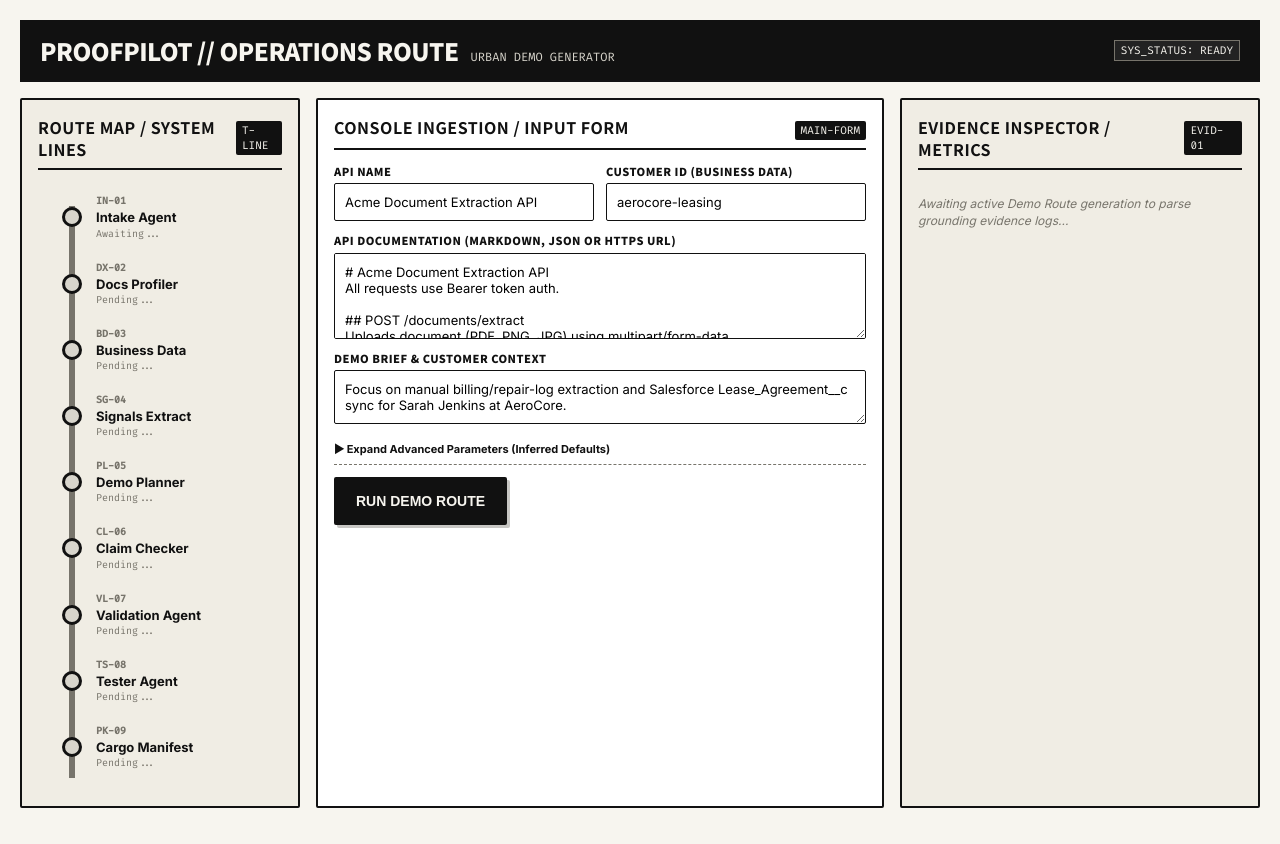
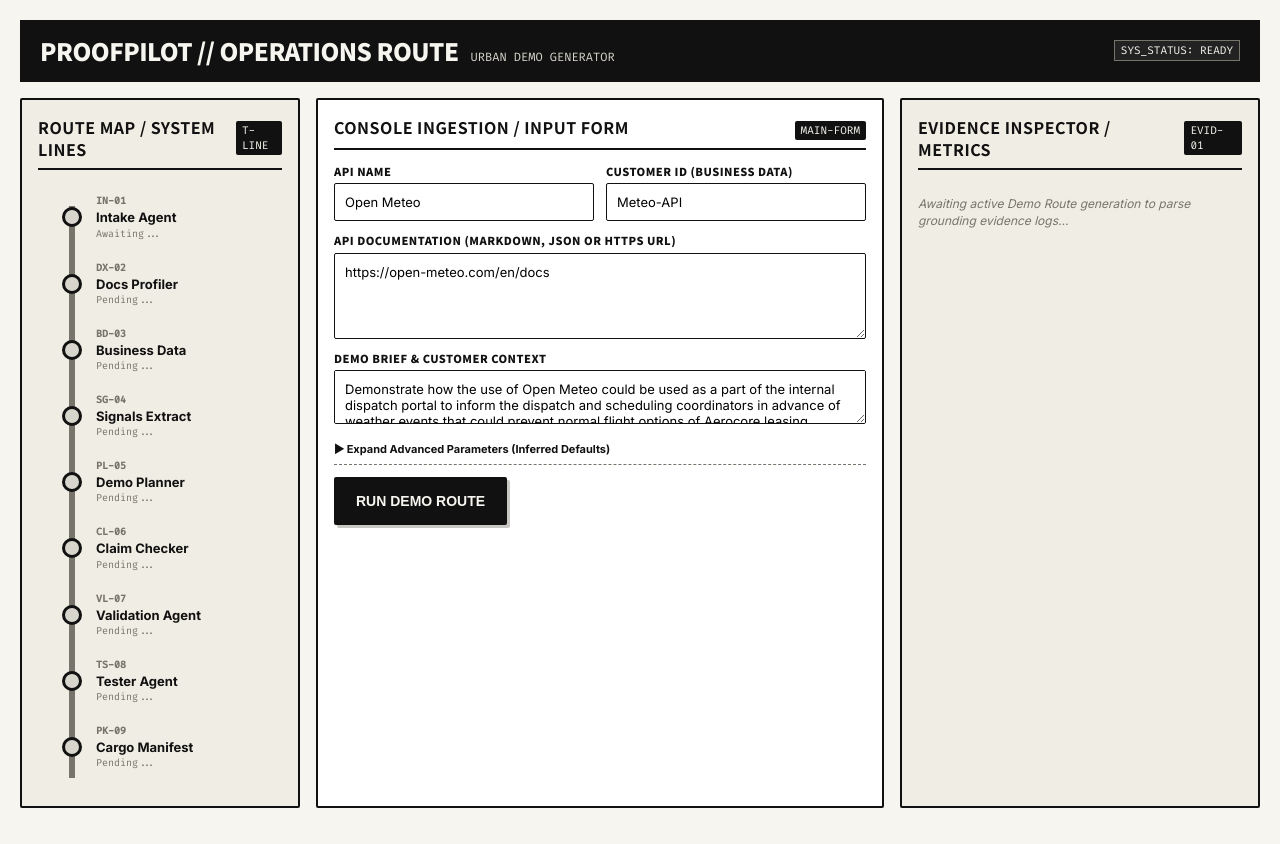
Before and after one commit to Flubberschnub/ProofPilot, a React (Vite) app in the folder apps/frontend/: page / in a window 1280 px wide. Built offline with nearby package versions, Linux system fonts and the light colour scheme.

Commit message:
Update default frontend starters to Open Meteo scenario

```diff
--- a/apps/frontend/src/App.tsx
+++ b/apps/frontend/src/App.tsx
@@ -79,18 +79,18 @@ Exports approved data as JSON to external integration layers. Does not integrate
 
 export default function App() {
   // Primary intake inputs
-  const [apiName, setApiName] = useState("Acme Document Extraction API");
-  const [apiDocs, setApiDocs] = useState(sampleDocs);
-  const [customerId, setCustomerId] = useState("aerocore-leasing");
-  const [context, setContext] = useState("Focus on manual billing/repair-log extraction and Salesforce Lease_Agreement__c sync for Sarah Jenkins at AeroCore.");
+  const [apiName, setApiName] = useState("Open Meteo");
+  const [apiDocs, setApiDocs] = useState("https://open-meteo.com/en/docs");
+  const [customerId, setCustomerId] = useState("Meteo-API");
+  const [context, setContext] = useState("Demonstrate how the use of Open Meteo could be used as a part of the internal dispatch portal to inform the dispatch and scheduling coordinators in advance of weather events that could prevent normal flight options of Aerocore leasing. Generate a mock dashboard that shows the weather for the next week for a city that the user selects, highlighting weather where aircraft operations will be limited.");
 
   // Collapse toggle for advanced parameters
   const [showAdvanced, setShowAdvanced] = useState(false);
 
   // Advanced inference variables (client-side pre-filled defaults, editable)
   const [audience, setAudience] = useState("executive");
-  const [industry, setIndustry] = useState("Leasing & Aviation");
-  const [customerPersona, setCustomerPersona] = useState("Sarah Jenkins, Billing & Finance Administrator");
+  const [industry, setIndustry] = useState("Aviation");
+  const [customerPersona, setCustomerPersona] = useState("Flight Operations Dispatcher");
   const [targetSystem, setTargetSystem] = useState("Salesforce");
   const [preferredStack, setPreferredStack] = useState("React + Node");
   const [liveApiAllowed, setLiveApiAllowed] = useState(false);
```
